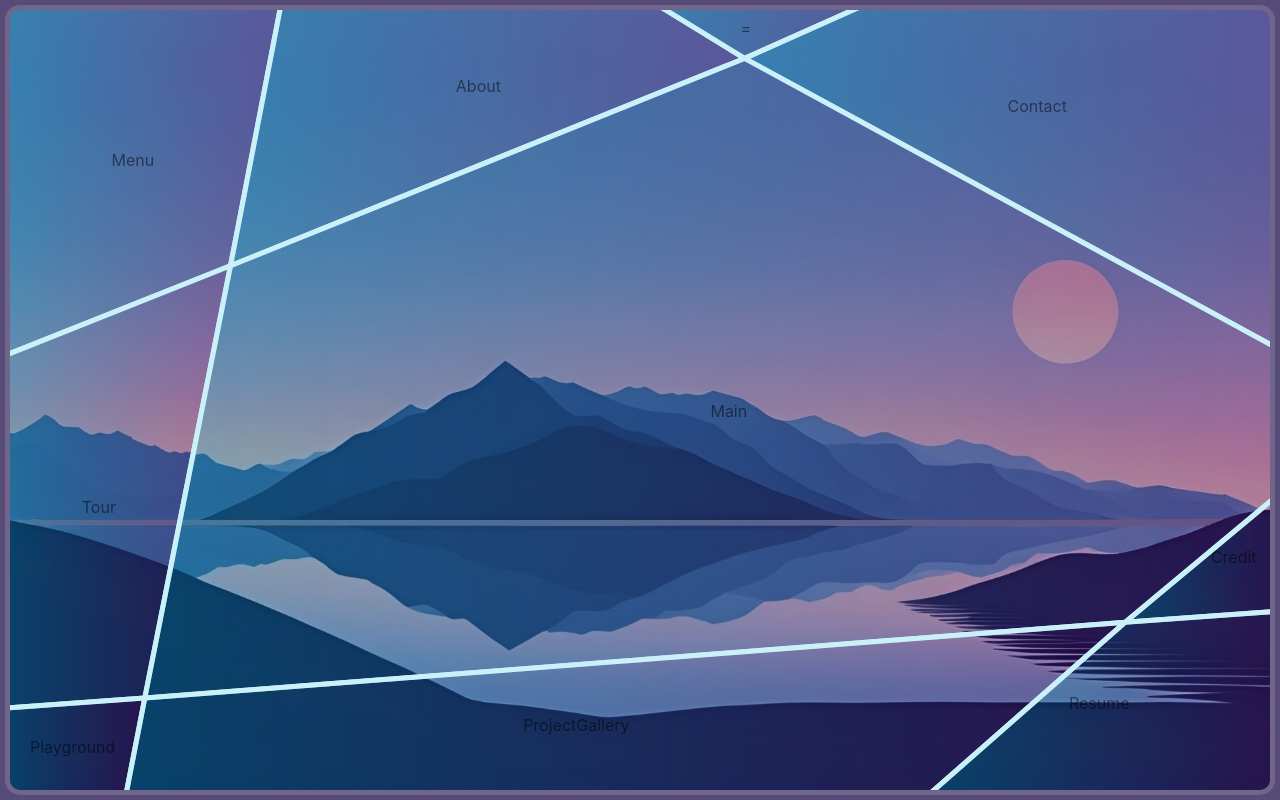
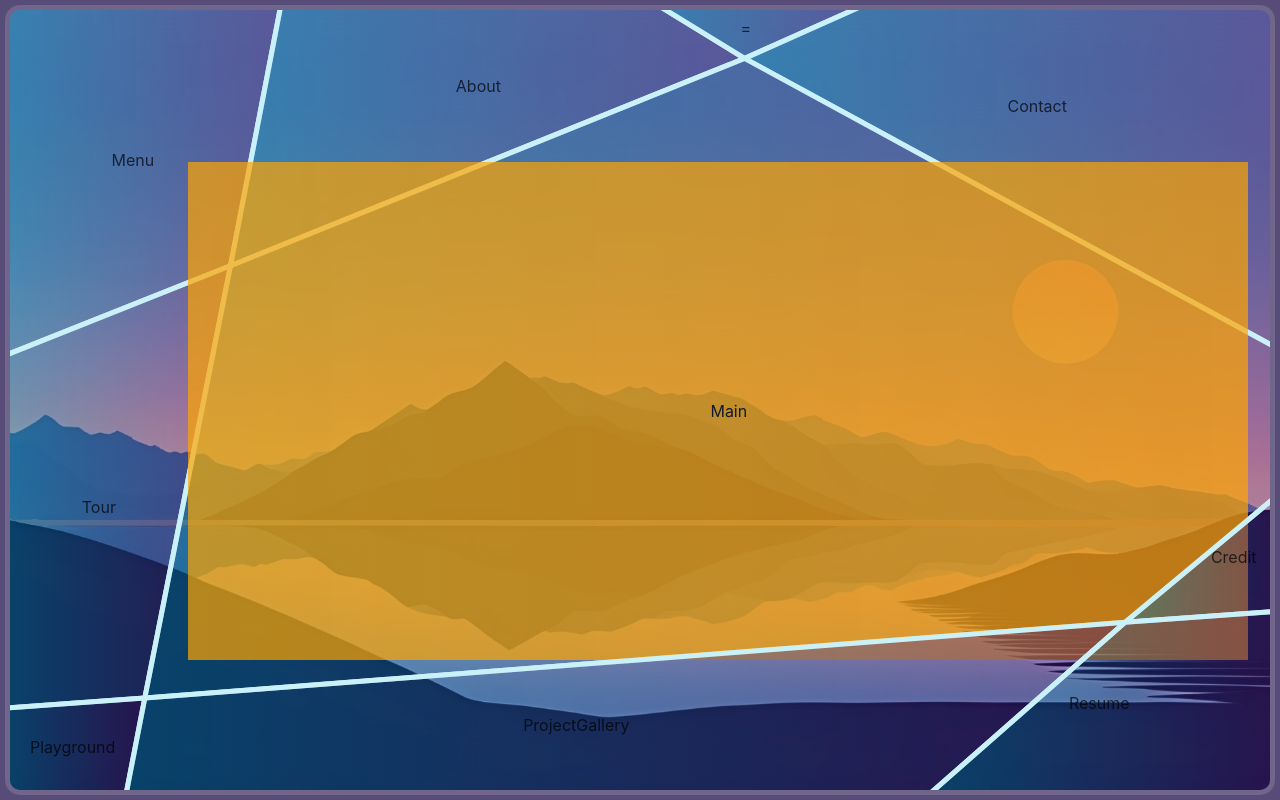
Before and after one commit to Honghui-Li-8/personal-portfolio, a React (Create React App) app: page / in a window 1280 px wide. Built offline with nearby package versions, Linux system fonts and the light colour scheme.

Commit message:
highlight inner block

```diff
--- a/src/components/PolygonHomeMenu/PolygonInnerBlock.tsx
+++ b/src/components/PolygonHomeMenu/PolygonInnerBlock.tsx
@@ -31,18 +31,18 @@ const PolygonInnerBlock = ({
       width={"" + bBox.width}
       height={"" + bBox.height}
     >
-      <div
+      {/* <div
         style={{
           display: "flex",
           width: bBox.width,
           height: bBox.height,
-          background: "none",
-          // background: index === 2 ? "yellow" : "none",
+          // background: "yellow",
+          background: index === 2 ? "yellow" : "none",
           opacity: 0.7,
           alignItems: "center",
           justifyContent: "center",
         }}
-      >
+      > */}
         <div
           id={name}
           style={{
@@ -51,8 +51,9 @@ const PolygonInnerBlock = ({
             left,
             width,
             height,
-            background: "none",
+            // background: "orange",
             // background: name === "Credit" ? "orange" : "none",
+            background: index === 5 ? "orange" : "none",
             opacity: 0.7,
             zIndex: 3,
             alignItems: "center",
@@ -62,7 +63,7 @@ const PolygonInnerBlock = ({
         >
           {name}
         </div>
-      </div>
+      {/* </div> */}
     </foreignObject>
     // <text
     //   // x={centroid.x}
```
